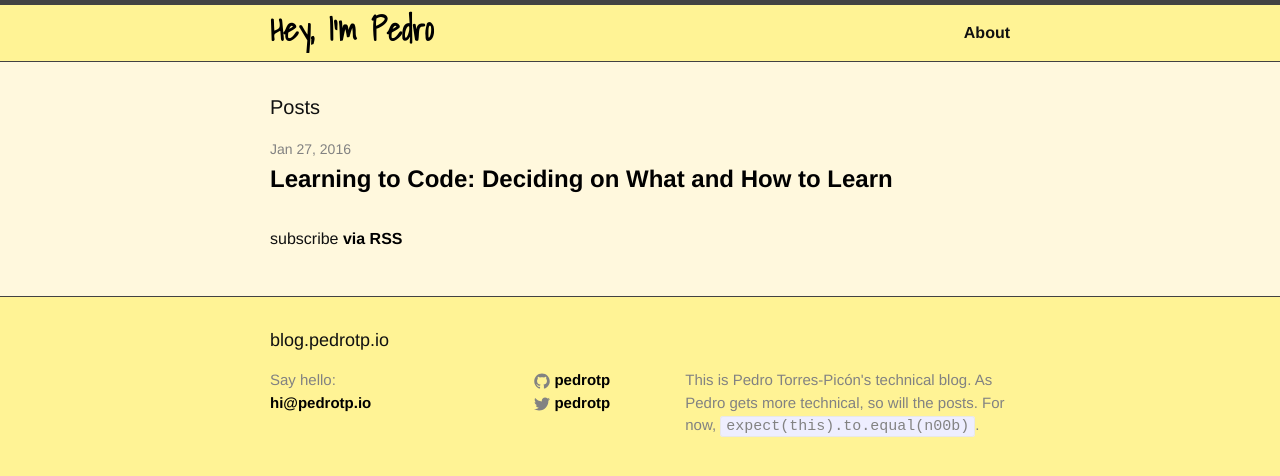
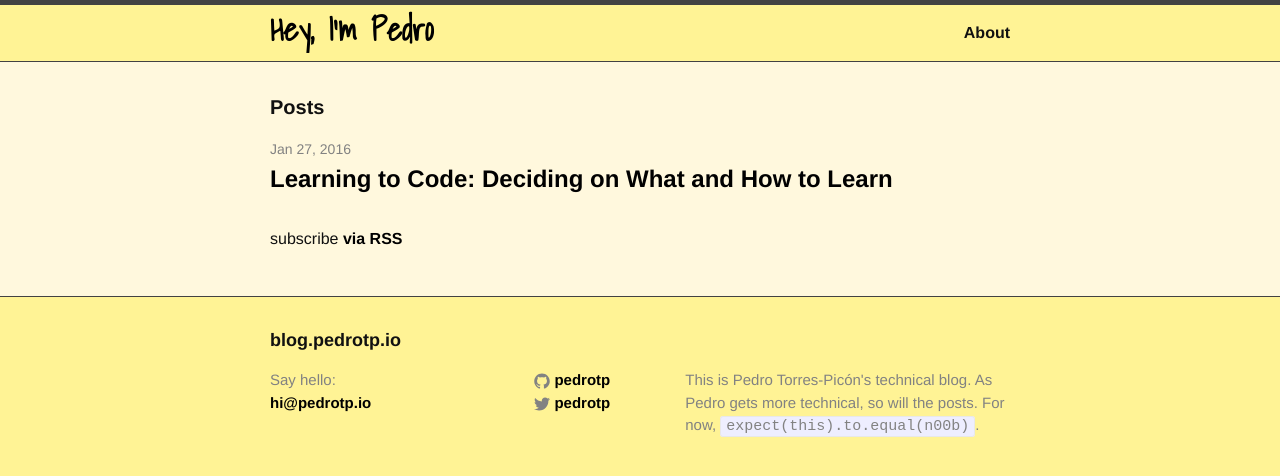
Before and after one commit to pedrotp/blog, a Jekyll site: the page built from index.html, in a window 1280 px wide. Shown: the top 476 px of the page. Built offline with Jekyll 4.4.1, drawn with Linux system fonts in a browser that asks for light colours.

Commit message:
modified styling to bold headers

```diff
--- a/_sass/_base.scss
+++ b/_sass/_base.scss
@@ -78,7 +78,7 @@ li {
  * Headings
  */
 h1, h2, h3, h4, h5, h6 {
-    font-weight: $base-font-weight;
+    font-weight: 800;
 }
 
 
```
